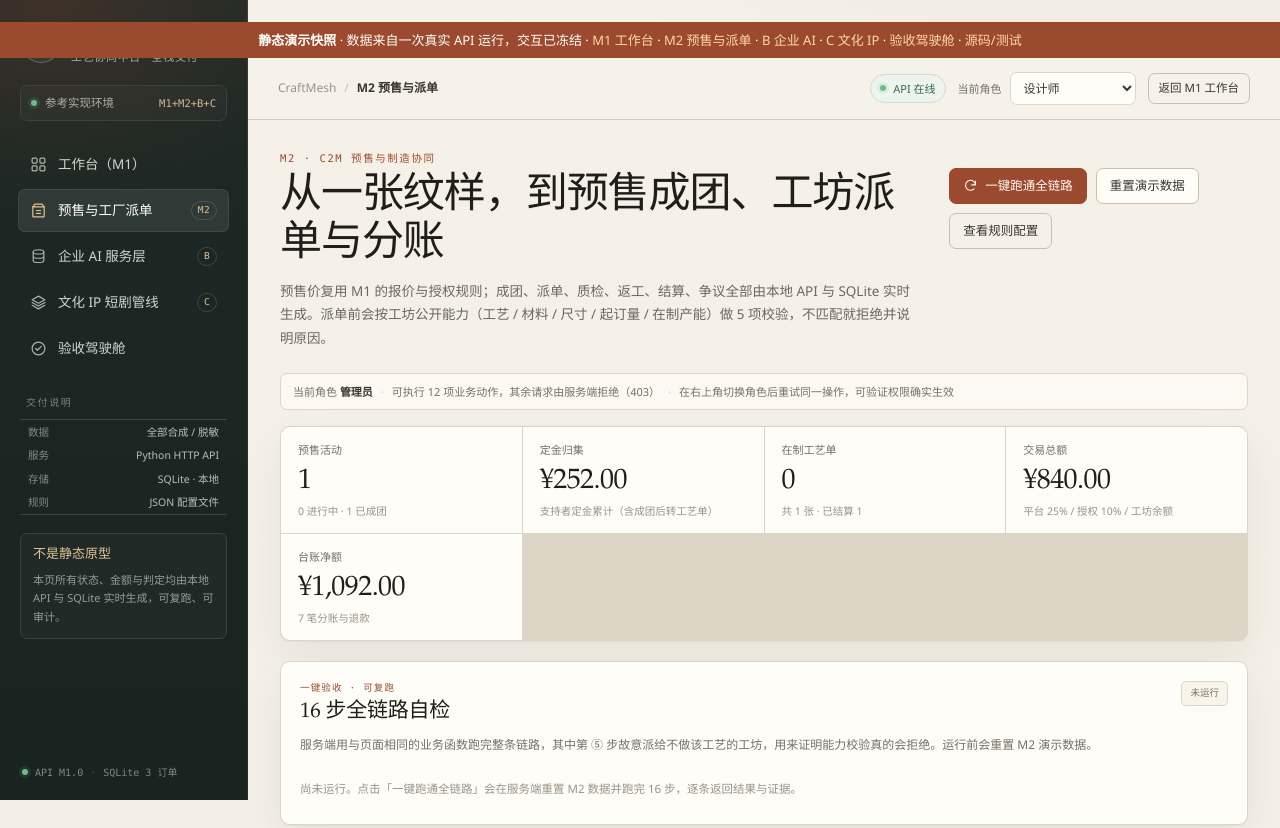
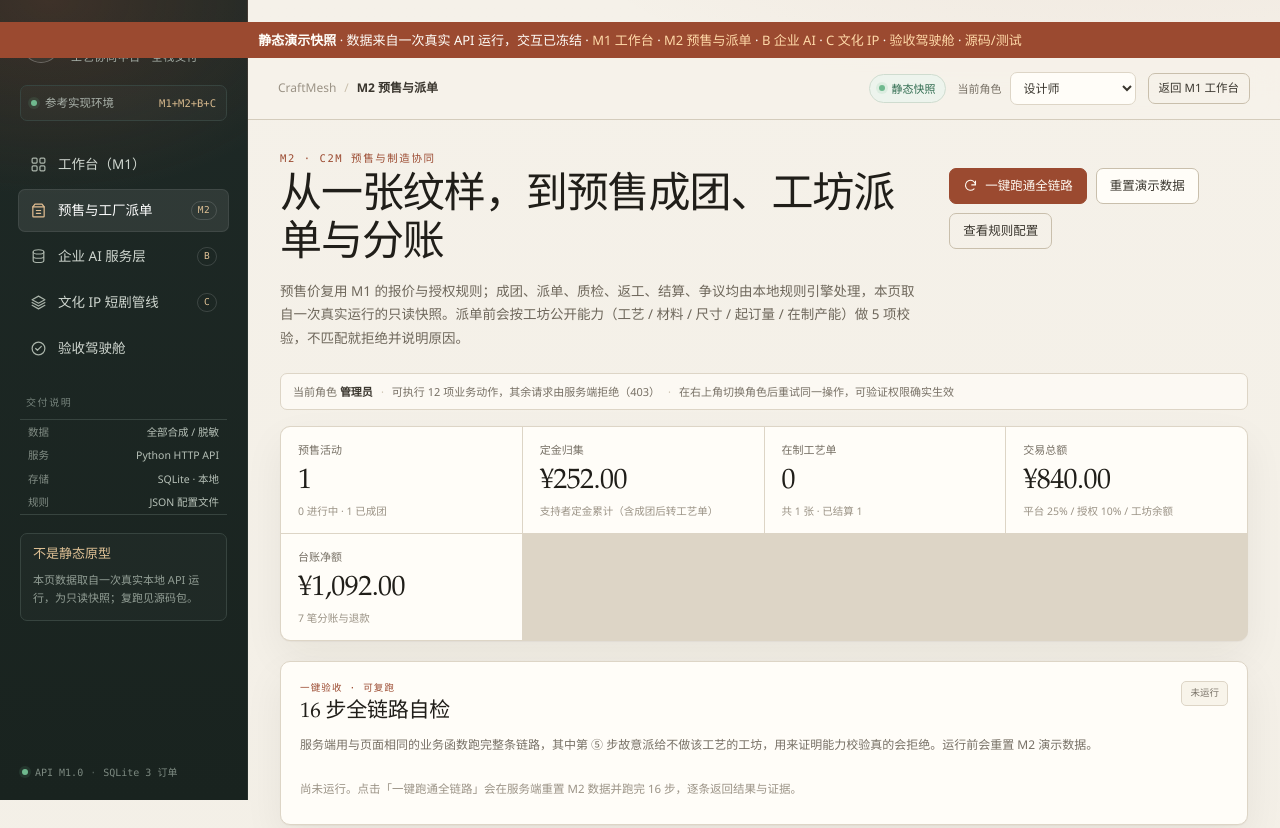
Before and after one commit to Gupeat/craftmesh-m1, a plain HTML site: page docs/demo/m2.html in a window 1280 px wide. Shown: the top 828 px of the page. Drawn offline with Linux system fonts and the light colour scheme.

Commit message:
Fix 1724 demo: 85 tests, static snapshot labels, walkthrough local-first

```diff
--- a/docs/demo/m2.html
+++ b/docs/demo/m2.html
@@ -51,7 +51,7 @@
       </div>
       <div class="sidebar-note">
         <div class="note-kicker">不是静态原型</div>
-        <p>本页所有状态、金额与判定均由本地 API 与 SQLite 实时生成，可复跑、可审计。</p>
+        <p>本页数据取自一次真实本地 API 运行，为只读快照；复跑见源码包。</p>
       </div>
       <div class="sidebar-foot">
         <span class="live-dot"></span>
@@ -69,7 +69,7 @@
         </div>
       </div>
       <div class="topbar-right">
-        <span class="api-badge" id="apiBadge"><span class="live-dot"></span><span>API 在线</span></span>
+        <span class="api-badge" id="apiBadge"><span class="live-dot"></span><span>静态快照</span></span>
         <label class="role-switcher"><span>当前角色</span>
           <select id="shellRole" aria-label="切换演示角色">
             <option value="designer">设计师</option><option value="ops">生产运营</option><option value="workshop">工坊</option><option value="finance">财务</option><option value="buyer">买家 / 支持者</option><option value="admin">管理员</option>
@@ -82,7 +82,7 @@
         <div class="page-head-copy">
           <div class="eyebrow">M2 · C2M 预售与制造协同</div>
           <h1>从一张纹样，到预售成团、工坊派单与分账</h1>
-          <p class="lede">预售价复用 M1 的报价与授权规则；成团、派单、质检、返工、结算、争议全部由本地 API 与 SQLite 实时生成。派单前会按工坊公开能力（工艺 / 材料 / 尺寸 / 起订量 / 在制产能）做 5 项校验，不匹配就拒绝并说明原因。</p>
+          <p class="lede">预售价复用 M1 的报价与授权规则；成团、派单、质检、返工、结算、争议均由本地规则引擎处理，本页取自一次真实运行的只读快照。派单前会按工坊公开能力（工艺 / 材料 / 尺寸 / 起订量 / 在制产能）做 5 项校验，不匹配就拒绝并说明原因。</p>
         </div>
         <div class="page-actions">
           <button class="btn btn-primary" data-action="run-scenario" id="btnScenario">
```
